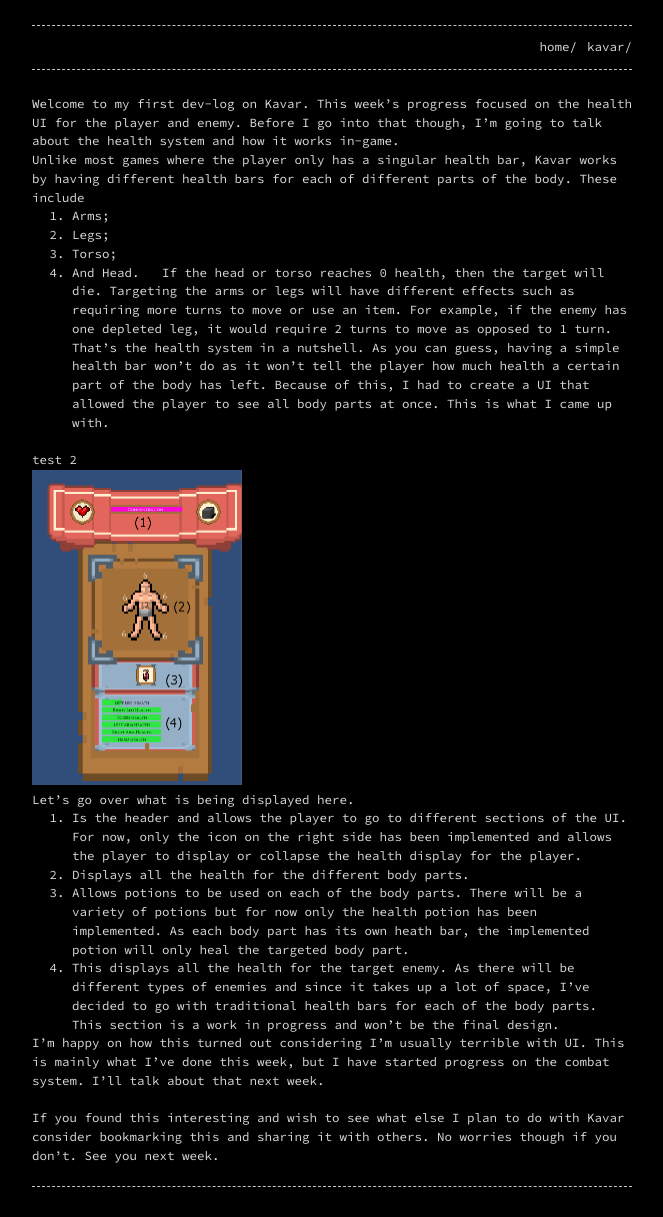
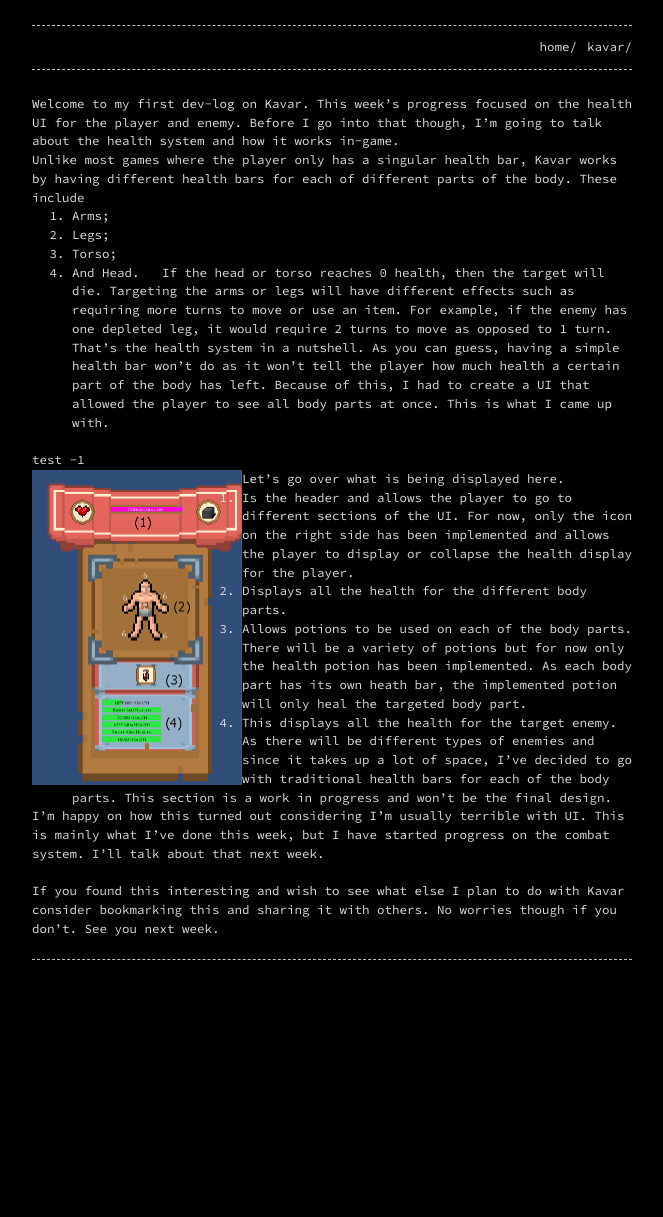
Before and after one commit to KyleS01/KyleS01.github.io, a Jekyll site: the page built from _posts/2020-6-14-Kavar Log 1.markdown, in a window 1280 px wide. Shown: the whole page, without its empty margins (308-971 px from the left). Built offline with Jekyll 4.4.1, drawn with Linux system fonts in a browser that asks for light colours; after the commit the page ends 990 px from its top, so only the background shows below that.

Commit message:
Update 2020-6-14-Kavar Log 1.markdown

```diff
--- a/_posts/2020-6-14-Kavar Log 1.markdown
+++ b/_posts/2020-6-14-Kavar Log 1.markdown
@@ -15,10 +15,8 @@ If the head or torso reaches 0 health, then the target will die. Targeting the a
 That’s the health system in a nutshell. As you can guess, having a simple health bar won’t do as it won’t tell the player how much health a certain part of the body has left. Because of this, I had to create a UI that allowed the player to see all body parts at once. This is what I came up with.
 
 &nbsp;
-test 2
-<div style="line-width:10px">
-  <img width="210" height="315" src="/images/interactionmenuV2.PNG">
-</div>
+test -1
+<img style="float:left" width="210" height="315" src="/images/interactionmenuV2.PNG">
 
 Let’s go over what is being displayed here.
 1. Is the header and allows the player to go to different sections of the UI. For now, only the icon on the right side has been implemented and allows the player to display or collapse the health display for the player.
```
